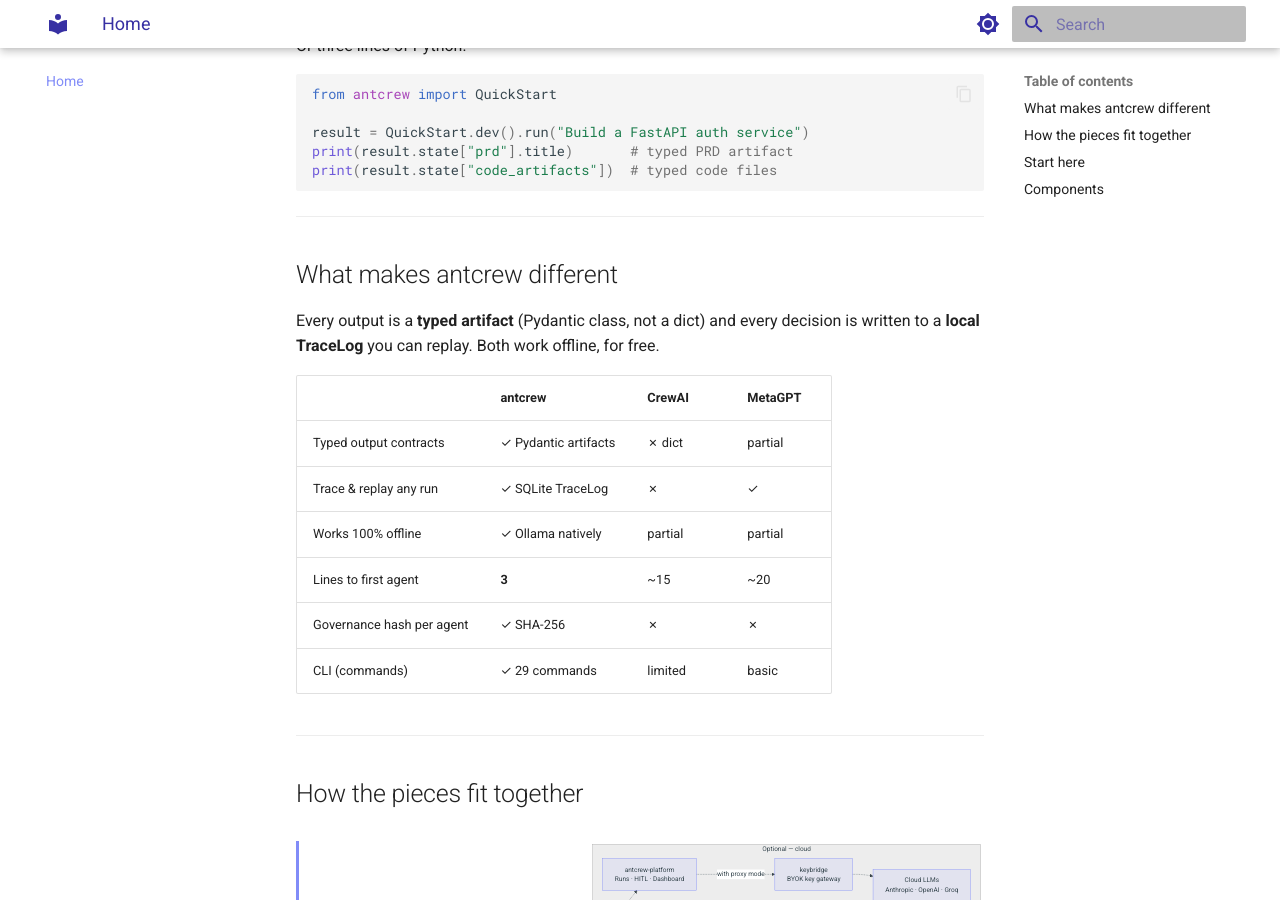
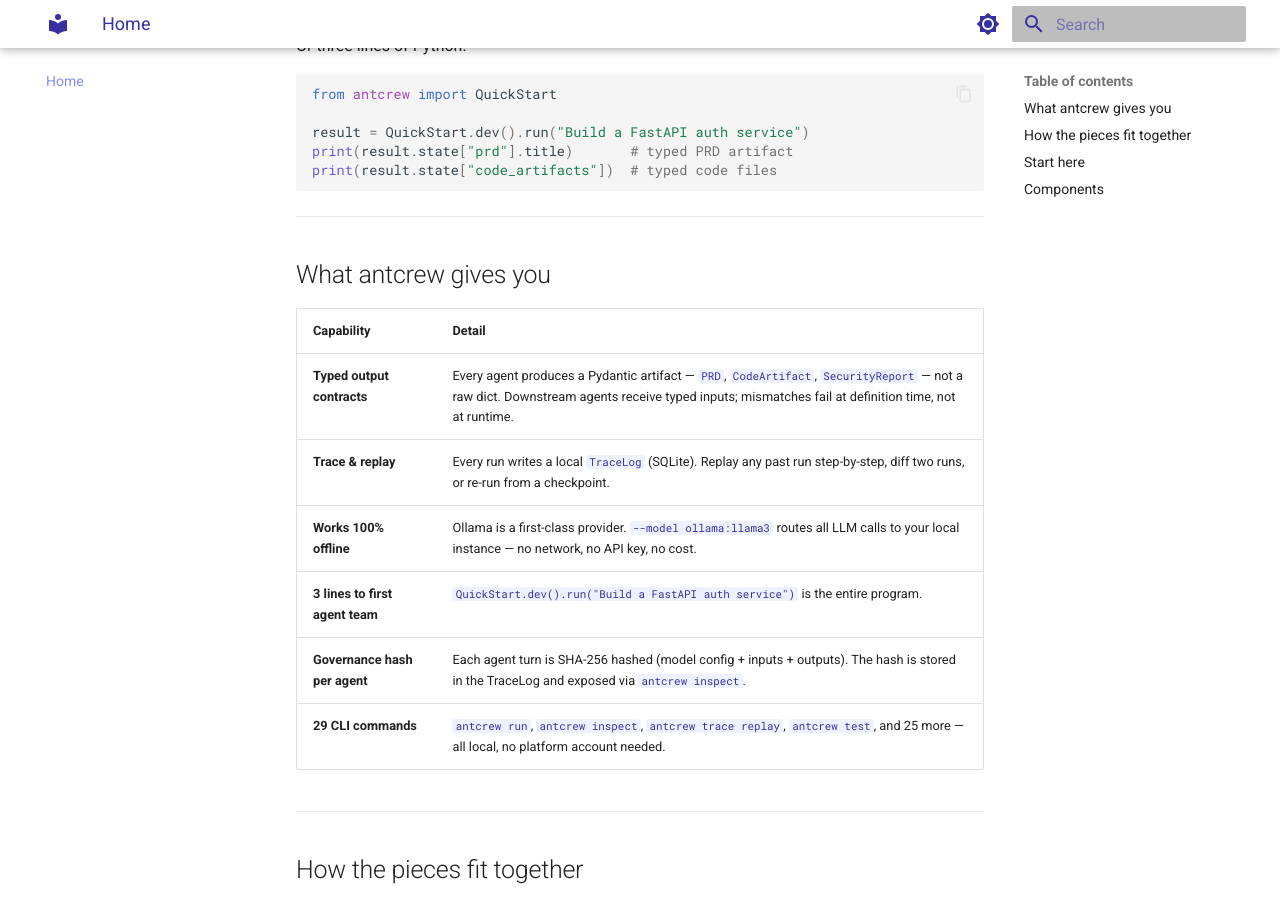
Before and after one commit to iagop03/antcrew-docs, an MkDocs documentation site: the page built from docs/index.md, in a window 1280 px wide and 900 px high, scrolled down 353 px. Built offline with MkDocs 1.6.1 and Material for MkDocs 9.7.7, drawn with Linux system fonts in a browser that asks for light colours.

```diff
--- a/docs/index.md
+++ b/docs/index.md
@@ -21,18 +21,16 @@ print(result.state["code_artifacts"])  # typed code files
 
 ---
 
-## What makes antcrew different
+## What antcrew gives you
 
-Every output is a **typed artifact** (Pydantic class, not a dict) and every decision is written to a **local TraceLog** you can replay. Both work offline, for free.
-
-| | antcrew | CrewAI | MetaGPT |
-|---|---|---|---|
-| Typed output contracts | ✓ Pydantic artifacts | ✗ dict | partial |
-| Trace & replay any run | ✓ SQLite TraceLog | ✗ | ✓ |
-| Works 100% offline | ✓ Ollama natively | partial | partial |
-| Lines to first agent | **3** | ~15 | ~20 |
-| Governance hash per agent | ✓ SHA-256 | ✗ | ✗ |
-| CLI (commands) | ✓ 29 commands | limited | basic |
+| Capability | Detail |
+|---|---|
+| **Typed output contracts** | Every agent produces a Pydantic artifact — `PRD`, `CodeArtifact`, `SecurityReport` — not a raw dict. Downstream agents receive typed inputs; mismatches fail at definition time, not at runtime. |
+| **Trace & replay** | Every run writes a local `TraceLog` (SQLite). Replay any past run step-by-step, diff two runs, or re-run from a checkpoint. |
+| **Works 100% offline** | Ollama is a first-class provider. `--model ollama:llama3` routes all LLM calls to your local instance — no network, no API key, no cost. |
+| **3 lines to first agent team** | `QuickStart.dev().run("Build a FastAPI auth service")` is the entire program. |
+| **Governance hash per agent** | Each agent turn is SHA-256 hashed (model config + inputs + outputs). The hash is stored in the TraceLog and exposed via `antcrew inspect`. |
+| **29 CLI commands** | `antcrew run`, `antcrew inspect`, `antcrew trace replay`, `antcrew test`, and 25 more — all local, no platform account needed. |
 
 ---
 
```
Also changed, not shown: docs/engine/quick-agent.md (+1 -1 lines), docs/platform/backlog.md (added, +194 -0 lines), docs/platform/benchmarks.md (+3 -3 lines), docs/platform/compliance-pack.md (+2 -0 lines), docs/platform/configuration.md (+1 -0 lines), docs/platform/index.md (+4 -0 lines).
